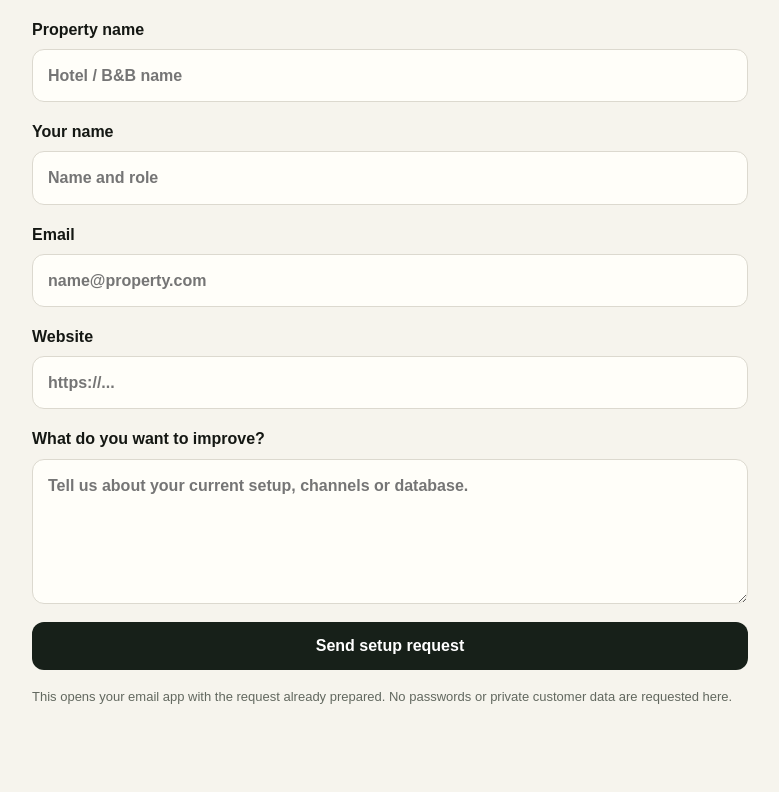
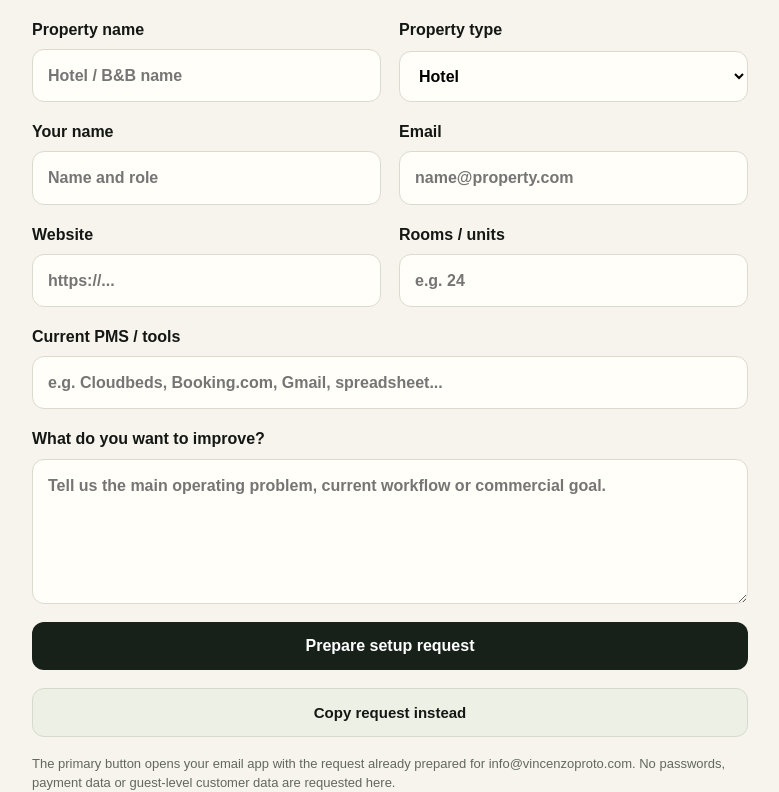
Before and after one commit to vincenzoproto/DigitalGrowthKits, a Next.js app: page /request-setup in a window 1280 px wide. Shown: the part 689-1481 px from the top of the page, without its empty margins (250-1029 px from the left). Built offline with nearby package versions, Linux system fonts and the light colour scheme.

Commit message:
Improve GuestFlow setup request UX and fallback

```diff
--- a/app/request-setup/RequestSetupForm.tsx
+++ b/app/request-setup/RequestSetupForm.tsx
@@ -9,6 +9,15 @@ const systems = [
   "Repeat Guest Engine",
   "Direct Booking Engine",
 ];
+
+const fieldStyle = {
+  width: "100%",
+  padding: "14px 15px",
+  borderRadius: 12,
+  border: "1px solid #dcd9cf",
+  background: "#fffef9",
+  font: "inherit",
+};
 
 export default function RequestSetupForm() {
   const searchParams = useSearchParams();
@@ -23,23 +32,41 @@ export default function RequestSetupForm() {
   const [contactName, setContactName] = useState("");
   const [email, setEmail] = useState("");
   const [website, setWebsite] = useState("");
+  const [propertyType, setPropertyType] = useState("Hotel");
+  const [rooms, setRooms] = useState("");
+  const [currentStack, setCurrentStack] = useState("");
   const [notes, setNotes] = useState("");
+  const [copied, setCopied] = useState(false);
 
-  function submit(event: FormEvent) {
-    event.preventDefault();
+  function buildRequest() {
     const subject = `GuestFlow Systems - ${product} setup request`;
     const body = [
       `System: ${product}`,
       `Property: ${propertyName || "-"}`,
+      `Property type: ${propertyType || "-"}`,
+      `Rooms / units: ${rooms || "-"}`,
       `Contact: ${contactName || "-"}`,
       `Email: ${email || "-"}`,
       `Website: ${website || "-"}`,
+      `Current tools / PMS: ${currentStack || "-"}`,
       "",
-      "Notes:",
+      "Main goal / notes:",
       notes || "-",
     ].join("\n");
+    return { subject, body };
+  }
 
+  function submit(event: FormEvent) {
+    event.preventDefault();
+    const { subject, body } = buildRequest();
     window.location.href = `mailto:info@vincenzoproto.com?subject=${encodeURIComponent(subject)}&body=${encodeURIComponent(body)}`;
+  }
+
+  async function copyRequest() {
+    const { subject, body } = buildRequest();
+    await navigator.clipboard.writeText(`${subject}\n\n${body}\n\nSend to: info@vincenzoproto.com`);
+    setCopied(true);
+    window.setTimeout(() => setCopied(false), 2200);
   }
 
   return (
@@ -49,32 +76,46 @@ export default function RequestSetupForm() {
           {systems.map((system)=><option key={system}>{system}</option>)}
         </select>
       </label>
+
+      <div style={{display:"grid",gridTemplateColumns:"repeat(auto-fit,minmax(220px,1fr))",gap:18}}>
         <label style={{display:"grid",gap:8,fontWeight:700}}>Property name
           <input required value={propertyName} onChange={(e)=>setPropertyName(e.target.value)} placeholder="Hotel / B&B name" style={fieldStyle}/>
         </label>
+        <label style={{display:"grid",gap:8,fontWeight:700}}>Property type
+          <select value={propertyType} onChange={(e)=>setPropertyType(e.target.value)} style={fieldStyle}>
+            <option>Hotel</option><option>B&B</option><option>Guest house</option><option>Apartments</option><option>Other</option>
+          </select>
+        </label>
+      </div>
+
+      <div style={{display:"grid",gridTemplateColumns:"repeat(auto-fit,minmax(220px,1fr))",gap:18}}>
         <label style={{display:"grid",gap:8,fontWeight:700}}>Your name
           <input required value={contactName} onChange={(e)=>setContactName(e.target.value)} placeholder="Name and role" style={fieldStyle}/>
         </label>
         <label style={{display:"grid",gap:8,fontWeight:700}}>Email
           <input required type="email" value={email} onChange={(e)=>setEmail(e.target.value)} placeholder="name@property.com" style={fieldStyle}/>
         </label>
+      </div>
+
+      <div style={{display:"grid",gridTemplateColumns:"repeat(auto-fit,minmax(220px,1fr))",gap:18}}>
         <label style={{display:"grid",gap:8,fontWeight:700}}>Website
           <input value={website} onChange={(e)=>setWebsite(e.target.value)} placeholder="https://..." style={fieldStyle}/>
         </label>
+        <label style={{display:"grid",gap:8,fontWeight:700}}>Rooms / units
+          <input value={rooms} onChange={(e)=>setRooms(e.target.value)} inputMode="numeric" placeholder="e.g. 24" style={fieldStyle}/>
+        </label>
+      </div>
+
+      <label style={{display:"grid",gap:8,fontWeight:700}}>Current PMS / tools
+        <input value={currentStack} onChange={(e)=>setCurrentStack(e.target.value)} placeholder="e.g. Cloudbeds, Booking.com, Gmail, spreadsheet..." style={fieldStyle}/>
+      </label>
       <label style={{display:"grid",gap:8,fontWeight:700}}>What do you want to improve?
-        <textarea value={notes} onChange={(e)=>setNotes(e.target.value)} rows={5} placeholder="Tell us about your current setup, channels or database." style={{...fieldStyle,resize:"vertical"}}/>
+        <textarea value={notes} onChange={(e)=>setNotes(e.target.value)} rows={5} placeholder="Tell us the main operating problem, current workflow or commercial goal." style={{...fieldStyle,resize:"vertical"}}/>
       </label>
-      <button type="submit" className="buy-button" style={{fontSize:16}}>Send setup request</button>
-      <p style={{color:"#62685f",fontSize:13,margin:0}}>This opens your email app with the request already prepared. No passwords or private customer data are requested here.</p>
+
+      <button type="submit" className="buy-button" style={{fontSize:16}}>Prepare setup request</button>
+      <button type="button" onClick={copyRequest} className="buy-button secondary-button" style={{fontSize:15}}>{copied ? "Request copied" : "Copy request instead"}</button>
+      <p style={{color:"#62685f",fontSize:13,margin:0}}>The primary button opens your email app with the request already prepared for info@vincenzoproto.com. No passwords, payment data or guest-level customer data are requested here.</p>
     </form>
   );
 }
-
-const fieldStyle = {
-  width: "100%",
-  padding: "14px 15px",
-  borderRadius: 12,
-  border: "1px solid #dcd9cf",
-  background: "#fffef9",
-  font: "inherit",
-};
```
Lines whose indentation alone changed are shown as unchanged.
